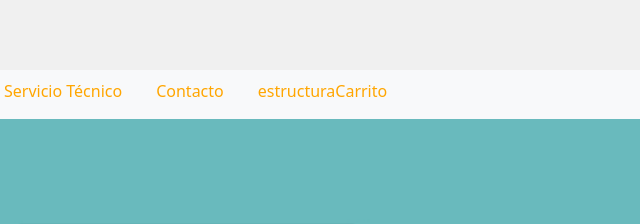
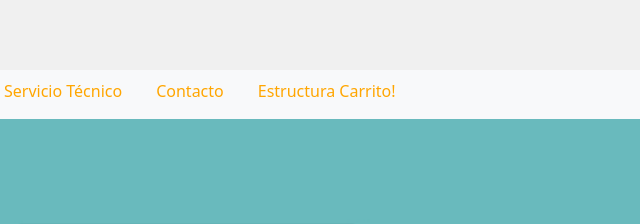
Before and after one commit to EnzoGobbato/TecnoPAK, a website: page index.html in a window 1280 px wide. Shown: the part 187-411 px from the top of the page, 351-991 px from the left. Drawn offline with nearby package versions, Linux system fonts and the light colour scheme.

Commit message:
2do push

```diff
--- a/index.html
+++ b/index.html
@@ -51,7 +51,7 @@
           <a class="nav-link" href="./paginas/contacto.html"> Contacto</a>
   </li>
   <li class="nav-item">
-    <a class="nav-link" href="./estructuraCarrito.html">estructuraCarrito</a>
+    <a class="nav-link" href="./estructuraCarrito.html">Estructura Carrito!</a>
 </li>
 
     <div class="container-fluid">
```
